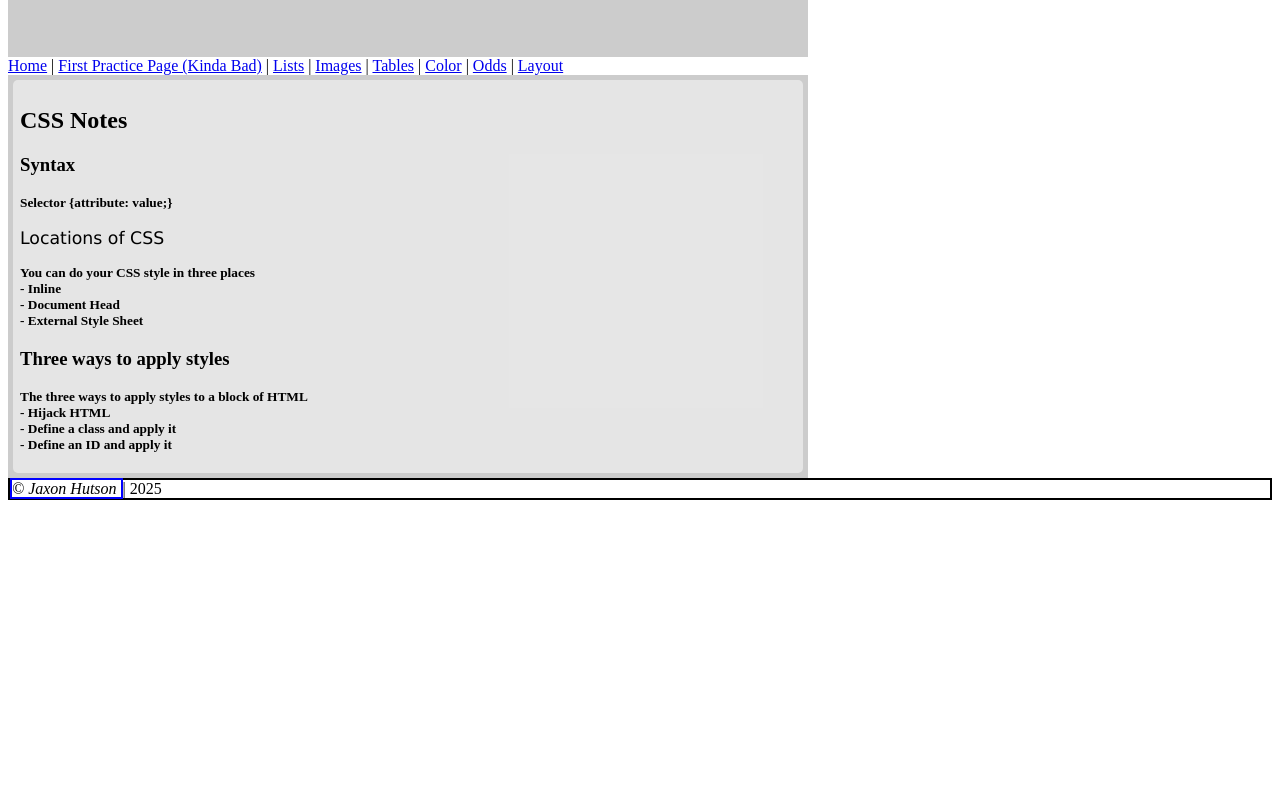
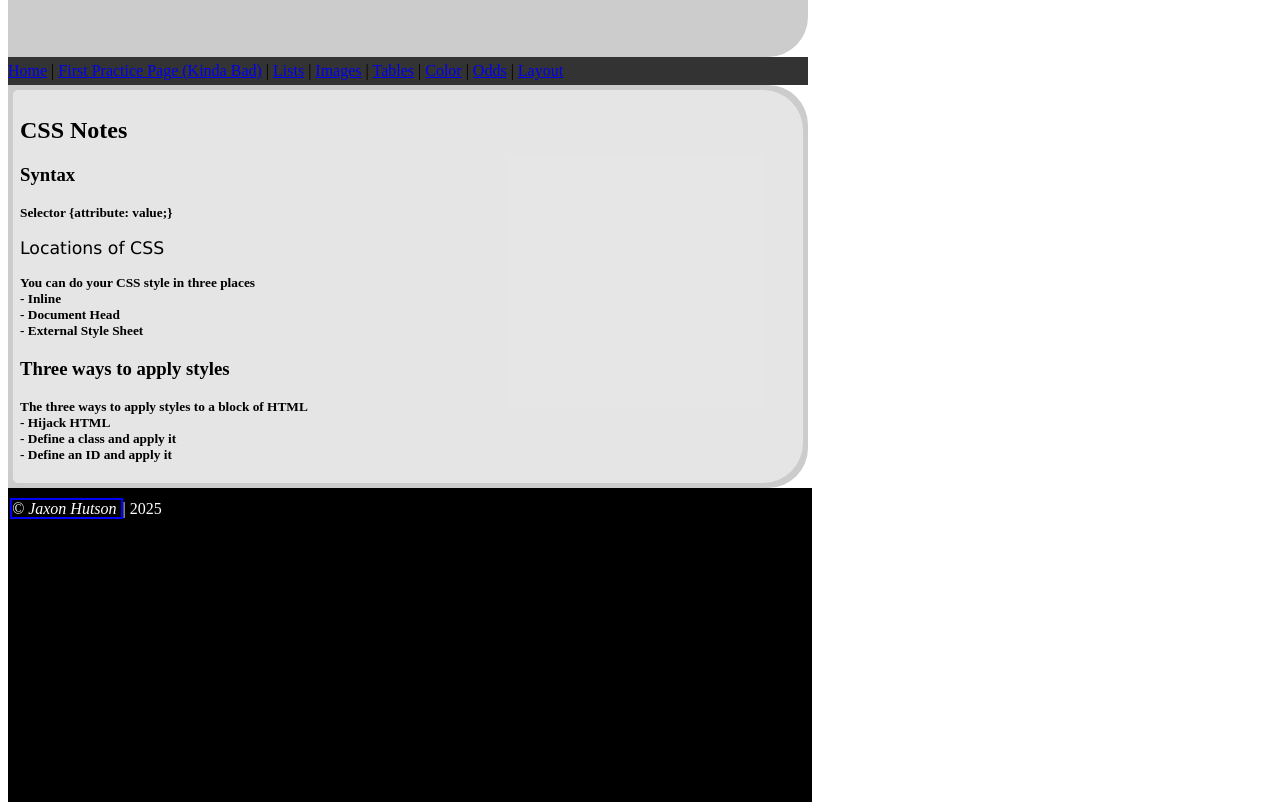
Before and after one commit to jaxonjhutson/htmlNotes, a plain HTML site: page index.html in a window 1280 px wide. Shown: the part 101-911 px from the top of the page. Before the commit the page ends 800 px from the top, so only its background shows below. Drawn offline with Linux system fonts and the light colour scheme.

Commit message:
added a stylesheet and a style in head for index

```diff
--- a/index.html
+++ b/index.html
@@ -1,5 +1,6 @@
 <html>
     <head>
+        <link rel="stylesheet" href="style.css">
         <style>
             p {
                 font-size:10pt;
@@ -12,16 +13,18 @@
                 color: #66f;
                 padding-top: 20px;
                 text-align: center;
+                border-radius: 0px 40px 40px 0px;
             }
             main {
                 width: 790px;
                 padding: 5px;
                 Background-color: #ccc;
+                border-radius: 0px 40px 40px 0px;
             }
             section{
                 background-color: rgba(255,255,255,0.5);
                 padding: 7;
-                border-radius: 5px;
+                border-radius: 5px 40px 40px 5px;
             }
         </style>
 
--- /dev/null
+++ b/style.css
@@ -0,0 +1,14 @@
+nav {
+    background-color: #333;
+    width: 800px;
+    padding-top: 5px;
+    Padding-bottom: 5px;
+    }
+
+footer {
+    width:800px;
+    background-color: #000;
+    color: #fff;
+    height: 300px;
+    padding-top: 10px;
+}
```
